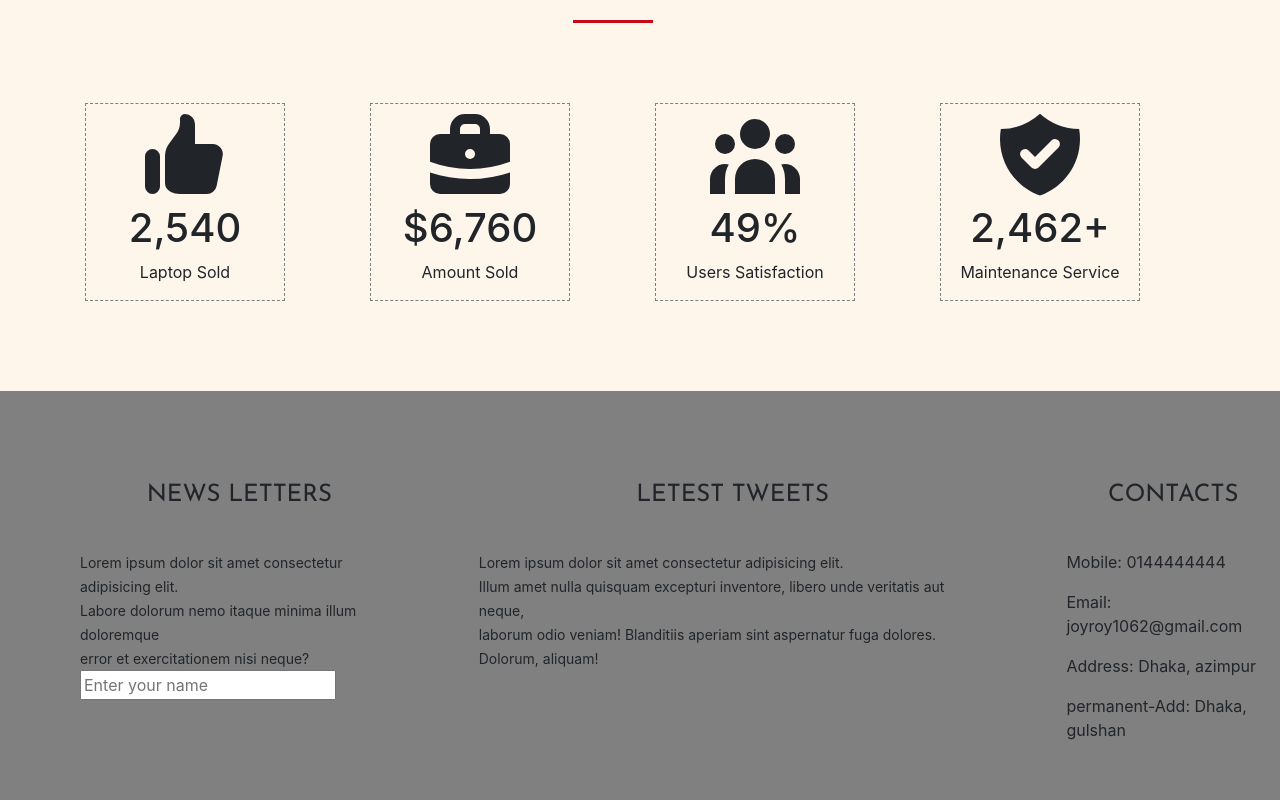
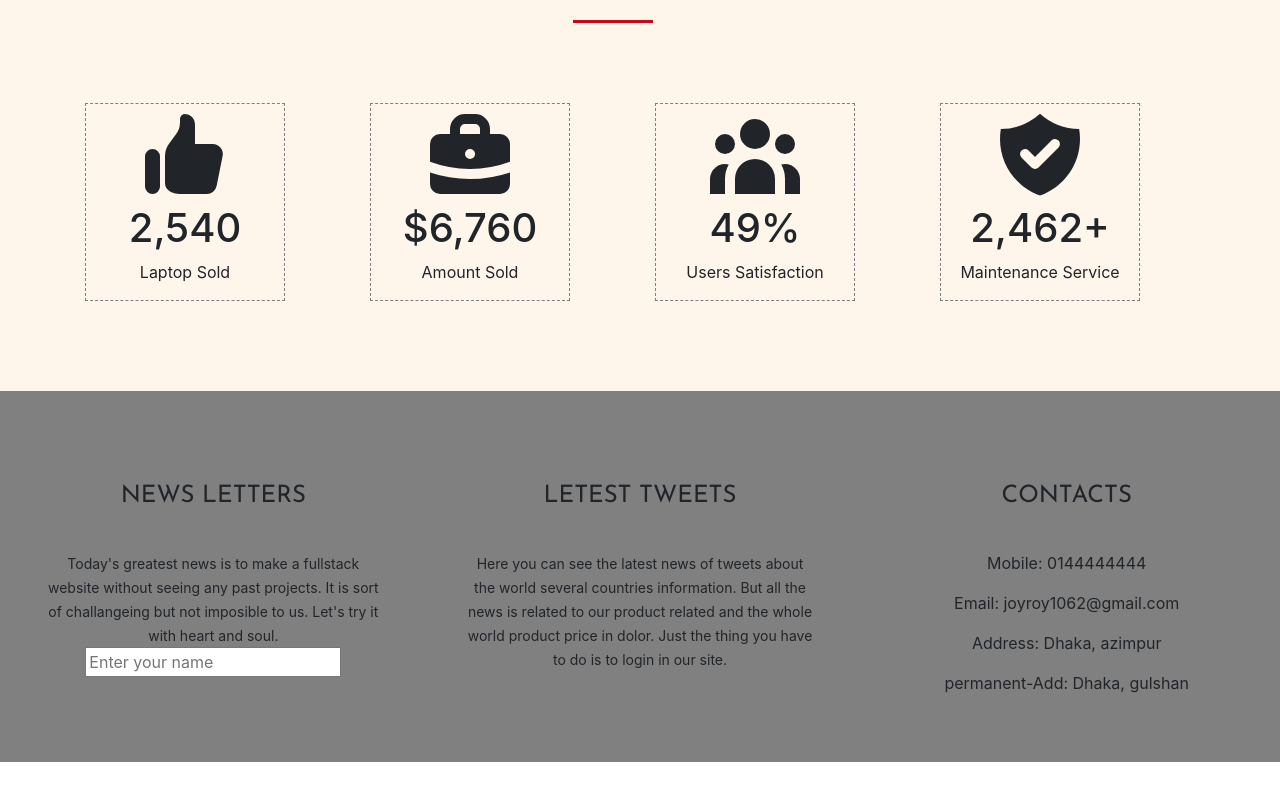
Before and after one commit to joymohanta/warehouse-management-client-side, a React (Create React App) app: page / in a window 1280 px wide. Shown: the part 1722-2522 px from the top of the page. After the commit the page ends 2484 px from the top, so only its background shows below. Built offline with nearby package versions, Linux system fonts and the light colour scheme; no server answers; a web font is replaced by a local one.

Commit message:
myItem field done

```diff
--- a/src/Pages/AddItem/AddItem.js
+++ b/src/Pages/AddItem/AddItem.js
@@ -32,7 +32,7 @@ const AddItem = () => {
         <input
           className="input-field"
           {...register("supplier")}
-          placeholder="Supplier Name"
+          placeholder="Supplier Email"
         />
         <br />
         <textarea
--- a/src/Pages/Inventory/Inventory.js
+++ b/src/Pages/Inventory/Inventory.js
@@ -54,7 +54,7 @@ const Inventory = () => {
       </h4>
       <p> {item.description} </p>
       <button onClick={handleDeliver} className="btn btn-primary mb-3">
-        Deliver One Item
+        Delivered
       </button>
       <section>
         <h5>Enter your new quantity item here</h5>
--- a/src/Pages/ManageItem/ManageItem.css
+++ b/src/Pages/ManageItem/ManageItem.css
@@ -0,0 +1,10 @@
+.icon-resize{
+    width: 30px;
+}
+.table_control{
+    width: 75%;
+    margin: 0 auto;
+}
+.delete_btn{
+    border: none;
+}
--- a/src/Pages/ManageItem/ManageItem.js
+++ b/src/Pages/ManageItem/ManageItem.js
@@ -1,15 +1,53 @@
+import { TrashIcon } from "@heroicons/react/solid";
 import React from "react";
+import "./ManageItem.css";
 import { Link } from "react-router-dom";
 import useItemDetail from "../../Hooks/useItemDetail";
-import ManageItemDetail from "./ManageItemDetail/ManageItemDetail";
 
 const ManageItem = () => {
-  const [items] = useItemDetail();
+  const [items, setItems] = useItemDetail();
+
+  const handleDelete = (id) => {
+    const proceed = window.confirm("Are you sure?");
+    if (proceed) {
+      const url = `http://localhost:5000/item/${id}`;
+      fetch(url, {
+        method: "DELETE",
+      })
+        .then((res) => res.json())
+        .then((data) => {
+          console.log(data);
+          const restItem = items.filter((item) => item._id !== id);
+          setItems(restItem);
+        });
+    }
+  };
+
   return (
     <div className="text-center my-4">
       <h2 className="title mb-5">MANAGE YOUR ALL ITEM HERE</h2>
       {items.map((item) => (
-        <ManageItemDetail key={item._id} item={item}></ManageItemDetail>
+        <div key={item._id}>
+          <h5>
+            <table border="1" cellPadding="14px" className="table_control">
+              <tbody>
+                <tr>
+                  <td className="w-25"> {item.name} </td>
+                  <td className="w-25"> {item.price} </td>
+                  <td className="w-25"> {item.quantity} </td>
+                  <td>
+                    <button
+                      onClick={() => handleDelete(item._id)}
+                      className="delete_btn"
+                    >
+                      {<TrashIcon className="icon-resize"></TrashIcon>}
+                    </button>
+                  </td>
+                </tr>
+              </tbody>
+            </table>
+          </h5>
+        </div>
       ))}
 
       <div className="manage_button">
--- a/src/Pages/ManageItem/ManageItemDetail/ManageItemDetail.css
+++ /dev/null
@@ -1,10 +0,0 @@
-
-.icon-resize{
-    width: 30px;
-    color: gray;
-    cursor: pointer;
-}
-.table_control{
-    width: 75%;
-    margin: 0 auto;
-}
--- a/src/Pages/ManageItem/ManageItemDetail/ManageItemDetail.js
+++ /dev/null
@@ -1,25 +0,0 @@
-import { TrashIcon } from "@heroicons/react/solid";
-import React from "react";
-import "./ManageItemDetail.css";
-
-const ManageItemDetail = (props) => {
-  const { _id, img, name, supplier, description, price, quantity } = props.item;
-  return (
-    <div>
-      <table border="1" cellPadding="14px" className="table_control">
-        <tbody>
-          <tr>
-            <td className="w-25">{name}</td>
-            <td className="w-25">{price}</td>
-            <td className="w-25">{quantity}</td>
-            <td>
-              <TrashIcon className="icon-resize"></TrashIcon>
-            </td>
-          </tr>
-        </tbody>
-      </table>
-    </div>
-  );
-};
-
-export default ManageItemDetail;
--- a/src/Pages/MyItems/MyItems.css
+++ b/src/Pages/MyItems/MyItems.css
@@ -0,0 +1,8 @@
+.myItem_style{
+    display: grid;
+    grid-template-columns: repeat(2, 1fr);
+}
+
+.myItem_style img{
+    width: 350px;
+}
--- a/src/Pages/MyItems/MyItems.js
+++ b/src/Pages/MyItems/MyItems.js
@@ -1,9 +1,21 @@
 import React from "react";
+import "./MyItems.css";
+import useItemDetail from "../../Hooks/useItemDetail";
 
 const MyItems = () => {
+  const [items, setItems] = useItemDetail();
   return (
-    <div>
-      <h2>This is My items page</h2>
+    <div className="text-center my-4">
+      <h2 className="mb-5">YOU CAN SEE HERE ONLY YOUR ADDED ITEM</h2>
+      <div className="myItem_style">
+        {items.slice(5).map((item) => (
+          <div key={item._id}>
+            <img src={item.img} alt="" />
+            <h5>Name: {item.name}</h5>
+            <h5>Email: {item.supplier} </h5>
+          </div>
+        ))}
+      </div>
     </div>
   );
 };
--- a/src/Pages/Shared/Footer/Footer.css
+++ b/src/Pages/Shared/Footer/Footer.css
@@ -4,5 +4,9 @@
     display: flex;
 }
 .per-section{
-    margin-left: 80px;
+    border: 1px solid gray;
+    width: 400px;
+    text-align: center;
+    margin-left: 40px;
+    margin-right: 40px
 }
--- a/src/Pages/Shared/Footer/Footer.js
+++ b/src/Pages/Shared/Footer/Footer.js
@@ -8,9 +8,9 @@ const Footer = () => {
         <h4 className="title">NEWS LETTERS</h4>
         <p>
           <small>
-            Lorem ipsum dolor sit amet consectetur adipisicing elit. <br />{" "}
-            Labore dolorum nemo itaque minima illum doloremque <br /> error et
-            exercitationem nisi neque?
+            Today's greatest news is to make a fullstack website without seeing
+            any past projects. It is sort of challangeing but not imposible to
+            us. Let's try it with heart and soul.
           </small>
           <br />
           <input type="text" placeholder="Enter your name" />
@@ -20,10 +20,10 @@ const Footer = () => {
         <h4 className="title">LETEST TWEETS</h4>
         <p>
           <small>
-            Lorem ipsum dolor sit amet consectetur adipisicing elit. <br />{" "}
-            Illum amet nulla quisquam excepturi inventore, libero unde veritatis
-            aut neque, <br /> laborum odio veniam! Blanditiis aperiam sint
-            aspernatur fuga dolores. Dolorum, aliquam!
+            Here you can see the latest news of tweets about the world several
+            countries information. But all the news is related to our product
+            related and the whole world product price in dolor. Just the thing
+            you have to do is to login in our site.
           </small>
         </p>
       </div>
--- a/src/Pages/Shared/Header/Header.js
+++ b/src/Pages/Shared/Header/Header.js
@@ -16,9 +16,15 @@ const Header = () => {
       <nav className="nav-bar">
         <NavLink to="/">HOME</NavLink>
         <NavLink to="/blogs">BLOGS</NavLink>
-        <NavLink to="/manageitem">MANAGE ITEM</NavLink>
-        <NavLink to="/additem">ADD ITEM</NavLink>
-        <NavLink to="/myitems">MY ITEMS</NavLink>
+
+        {user && (
+          <>
+            <NavLink to="/manageitem">MANAGE ITEM</NavLink>
+            <NavLink to="/additem">ADD ITEM</NavLink>
+            <NavLink to="/myitems">MY ITEMS</NavLink>
+          </>
+        )}
+
         {user ? (
           <button onClick={handleSignoutBtn} className="signout_btn">
             LOGOUT
```
